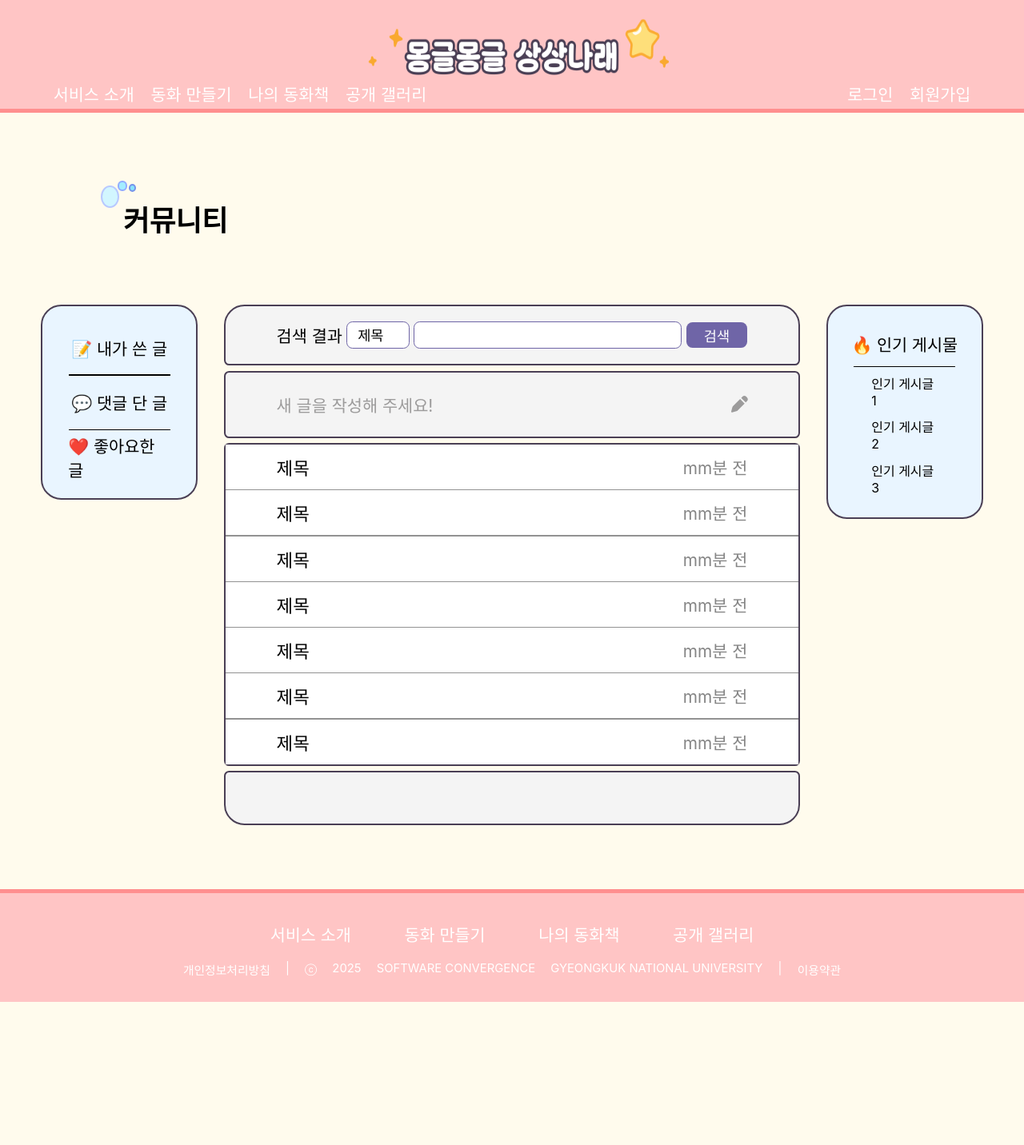
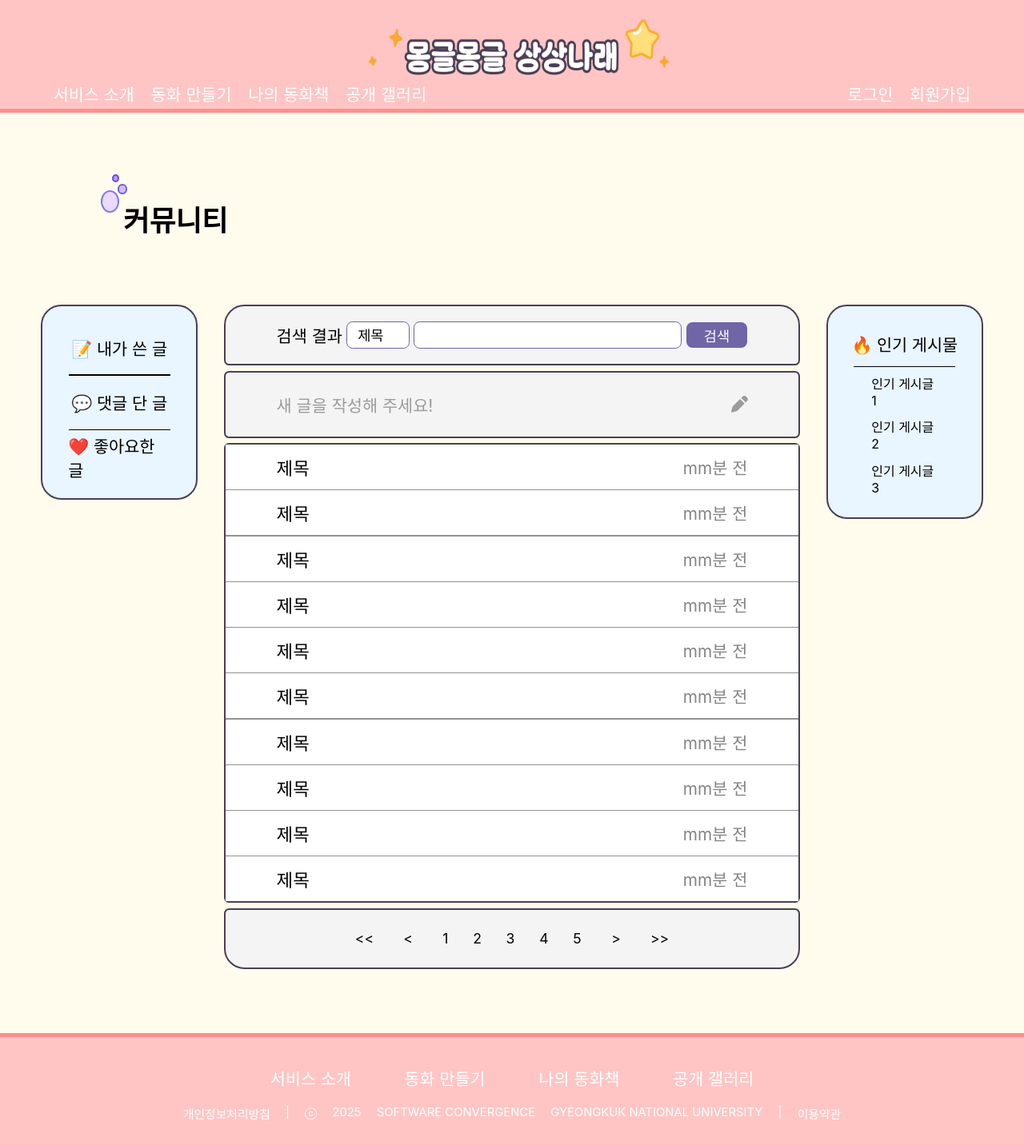
Before and after one commit to yANUs-3-Team/FE, a React (Create React App) app: page /community in a window 1280 px wide. Shown: the whole page at 80% size. Before the commit the page ends 1253 px from the top, so only its background shows below. Built offline with nearby package versions, Linux system fonts and the light colour scheme; a web font is replaced by a local one.

Commit message:
⚡️ :: 커뮤니티 퍼블리싱 완료

```diff
--- a/src/component/Css/community.css
+++ b/src/component/Css/community.css
@@ -7,19 +7,19 @@
   height: 20vh;
 }
 
-.decoCircle_box {
+.decoPurple_box {
   position: absolute;
   z-index: 2;
 
-  width: 3.4375vw;
-  height: 4.166vh;
-  margin-top: 10.6481vh;
+  width: 3vw;
+  height: 6vh;
+  margin-top: 9.6481vh;
   margin-left: 9.84375vw;
 
   display: flex;
 }
 
-.circleBlue1 {
+.circlePurple1 {
   position: absolute;
   left: 0;
   bottom: 0;
@@ -27,34 +27,34 @@
   width: 1.5vw;
   height: 3vh;
 
-  background-color: #d2f6ff;
-  border: 0.3vh solid #b8c9ff;
+  background-color: #E9DAFF;
+  border: 0.3vh solid #847AE2;
   border-radius: 50%;
 }
 
-.circleBlue2 {
+.circlePurple2 {
   position: absolute;
   left: 1.666vw;
-  top: 0;
+  top: 1.5vh;
 
   width: 0.572916vw;
   height: 1.0185vh;
 
-  background-color: #a4edff;
-  border: 0.3vh solid #92acff;
+  background-color: #D7BCFF;
+  border: 0.3vh solid #6D61D9;
   border-radius: 50%;
 }
 
-.circleBlue3 {
+.circlePurple3 {
   position: absolute;
-  right: 0;
-  top: 0.4629vh;
+  right: 1.2vw;
+  top: 0vh;
 
   width: 0.4166vw;
   height: 0.7407vh;
 
-  background-color: #88e4fb;
-  border: 0.3vh solid #7692ea;
+  background-color: #BB99FF;
+  border: 0.3vh solid #5F51DA;
   border-radius: 50%;
 }
 
@@ -243,12 +243,46 @@
 }
 
 .commu_bottomContainer {
-  width: 100%;
-  height: 8vh;
+  width: 46vw;
+  height: 9vh;
+  padding: 0 5vw;
+
+  display: flex;
+  justify-content: center;
+  align-items: center;
 
   background-color: #F4F4F4;
   border: 0.2vw solid #4a3f55;
   border-radius: 0.5vw 0.5vw 2vw 2vw;
+}
+
+.commu_pagination {
+  display: flex;
+  align-items: center;
+  gap: 0.5vw;
+}
+
+.commu_pageNumberBox {
+  width: 16vw;
+
+  display: flex;
+  justify-content: center;
+  align-items: center;
+}
+
+.commu_pageArrow,
+.commu_pageNumber {
+  padding: 0.8vh 1.2vw;
+  border-radius: 0.5vw;
+  font-size: 2.2vh;
+  cursor: pointer;
+  user-select: none;
+  transition: background-color 0.2s ease;
+}
+
+.commu_pageArrow:hover,
+.commu_pageNumber:hover {
+  background-color: #D1E2F5;
 }
 
 .commu_bestContainer {
--- a/src/pages/community.js
+++ b/src/pages/community.js
@@ -8,10 +8,10 @@ function Community() {
     <>
       <div className="community_page">
         <div className="commuTitle_box">
-          <div className="decoCircle_box">
-            <div className="circleBlue1"></div>
-            <div className="circleBlue2"></div>
-            <div className="circleBlue3"></div>
+          <div className="decoPurple_box">
+            <div className="circlePurple1"></div>
+            <div className="circlePurple2"></div>
+            <div className="circlePurple3"></div>
           </div>
           <div className="commu_title">커뮤니티</div>
         </div>
@@ -77,9 +77,37 @@ function Community() {
                 <div className="commu_postTitle">제목</div>
                 <div className="commu_postDate">mm분 전</div>
               </div>
+              <div className="commu_postContour"></div>
+              <div className="commu_postContainer">
+                <div className="commu_postTitle">제목</div>
+                <div className="commu_postDate">mm분 전</div>
+              </div>
+              <div className="commu_postContour"></div>
+              <div className="commu_postContainer">
+                <div className="commu_postTitle">제목</div>
+                <div className="commu_postDate">mm분 전</div>
+              </div>
+              <div className="commu_postContour"></div>
+              <div className="commu_postContainer">
+                <div className="commu_postTitle">제목</div>
+                <div className="commu_postDate">mm분 전</div>
+              </div>
             </div>
 
-            <div className="commu_bottomContainer"></div>
+            <div className="commu_bottomContainer">
+              <div className="commu_pagination">
+                <div className="commu_pageArrow">{'<<'}</div>
+                <div className="commu_pageArrow">{'<'}</div>
+                <div className="commu_pageNumberBox"><div className="commu_pageNumber">1</div>
+                  <div className="commu_pageNumber">2</div>
+                  <div className="commu_pageNumber">3</div>
+                  <div className="commu_pageNumber">4</div>
+                  <div className="commu_pageNumber">5</div>
+                </div>
+                <div className="commu_pageArrow">{'>'}</div>
+                <div className="commu_pageArrow">{'>>'}</div>
+              </div>
+            </div>
           </div>
 
           <div className="commu_bestContainer">
```
